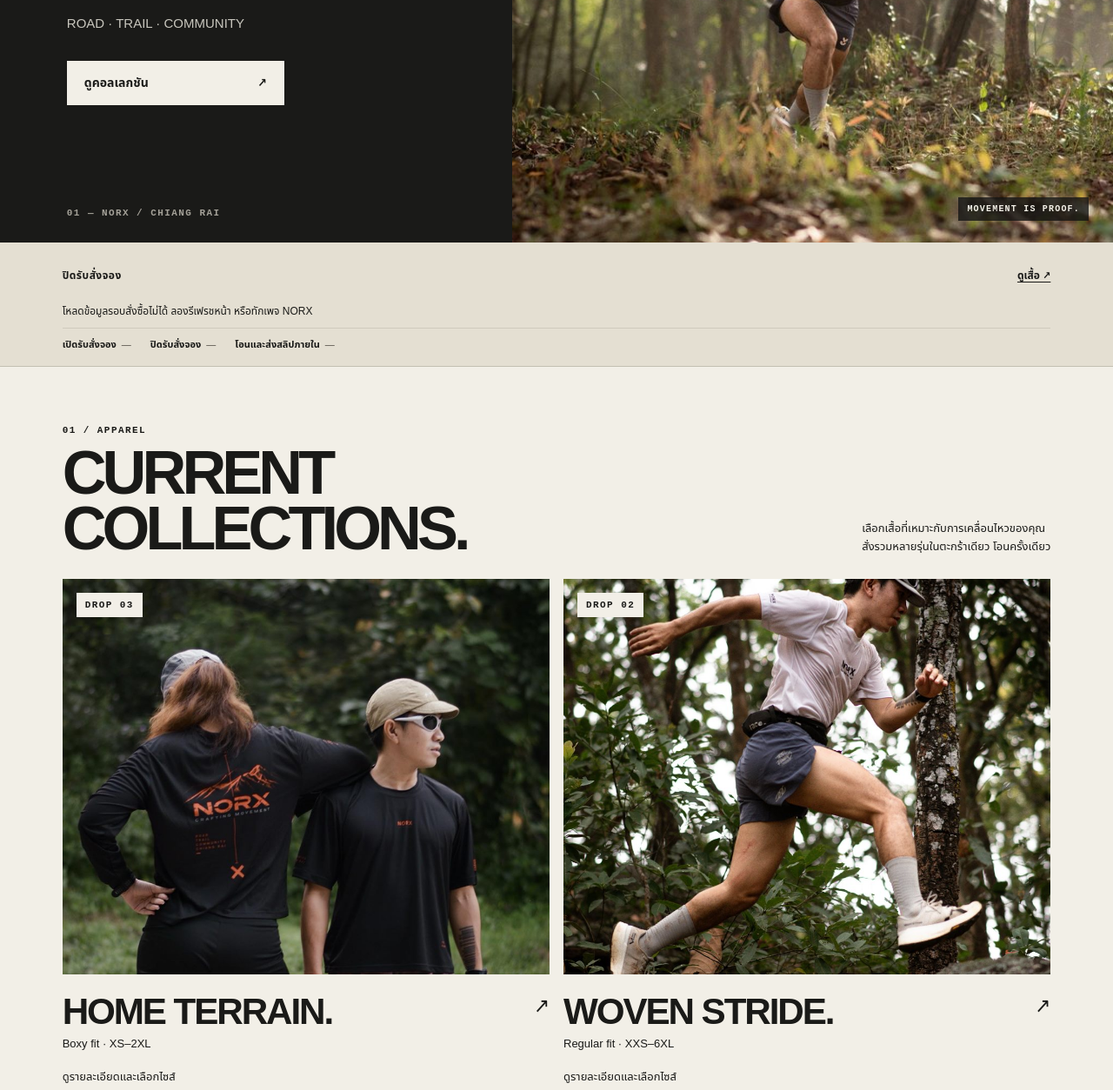
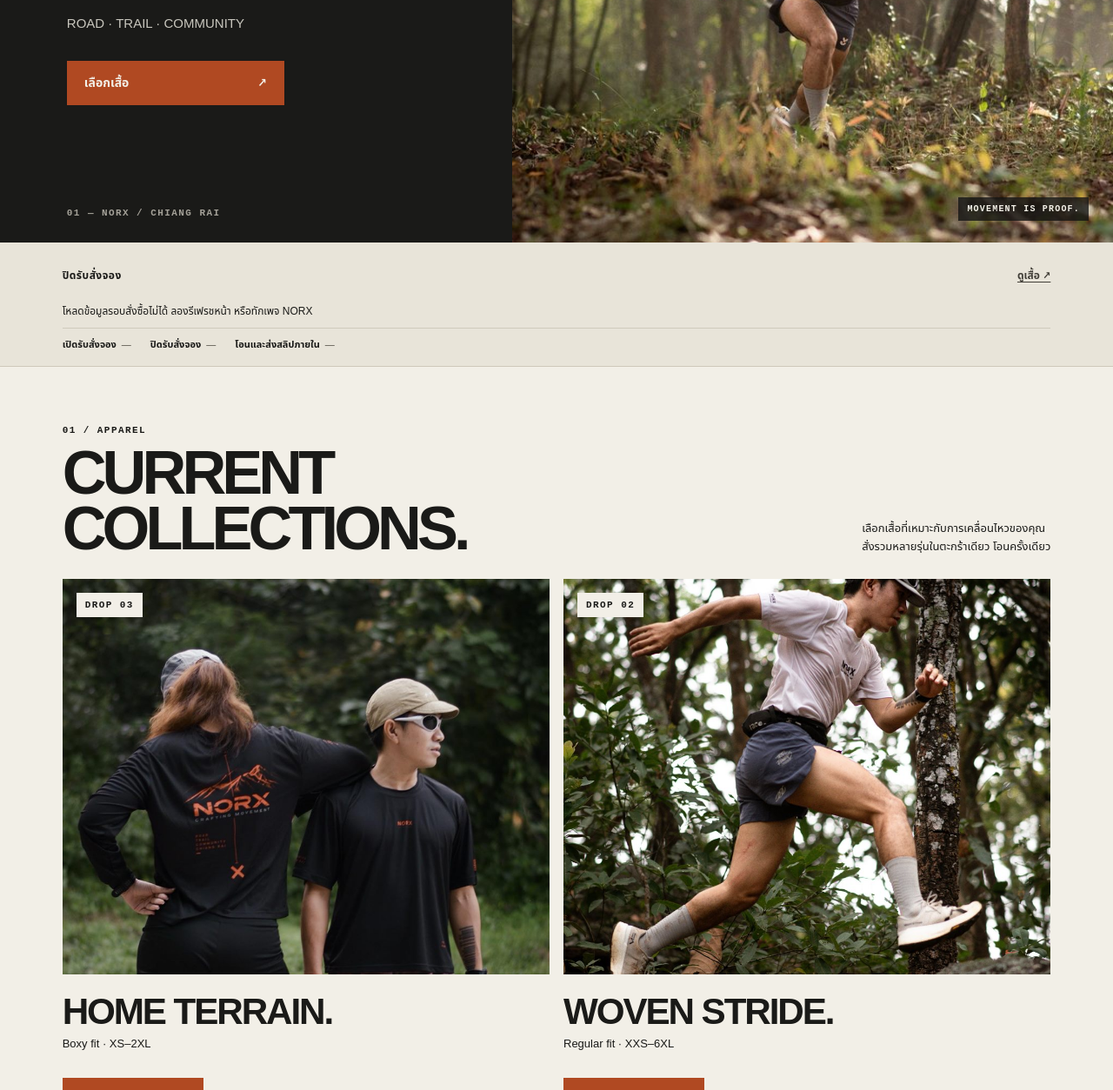
Before and after one commit to Norxcraftingmovement/Norxcraftingmovement.github.io, a plain HTML site: page index.html in a window 1280 px wide. Shown: the part 439-1693 px from the top of the page at 87% size. Drawn offline with Linux system fonts and the light colour scheme; no server answers.

Commit message:
Refine homepage palette and primary shopping actions

```diff
--- a/index.html
+++ b/index.html
@@ -12,7 +12,7 @@
 <meta property="og:type" content="website">
 <link rel="preload" as="image" href="assets/homepage/hero-anc-9381-960.jpg" imagesrcset="assets/homepage/hero-anc-9381-720.jpg 720w, assets/homepage/hero-anc-9381-960.jpg 960w, assets/homepage/hero-anc-9381-1440.jpg 1440w" imagesizes="(max-width:660px) 100vw, 54vw">
 <style>
-:root{--ink:#1a1a18;--paper:#f2efe7;--stone:#ddd9ce;--muted:#a7a59d;--accent:#b85e38}
+:root{--ink:#1a1a18;--paper:#f2efe7;--stone:#e8e4d9;--muted:#a7a59d;--accent:#b85e38;--action:#b04922;--action-hover:#9e3f1c}
 *{box-sizing:border-box}
 html{scroll-behavior:smooth;-webkit-text-size-adjust:100%}
 body{margin:0;font-family:Arial,"Noto Sans Thai","Sukhumvit Set","Thonburi",Tahoma,sans-serif;background:var(--paper);color:var(--ink);overflow-x:hidden}
@@ -35,19 +35,19 @@ img{display:block;width:100%;object-fit:cover}
 .eyebrow{color:#b7b4a7;letter-spacing:.16em;font:700 12px "Courier New",monospace}
 .hero h1{font-size:clamp(54px,5.45vw,100px);line-height:.88;letter-spacing:-.075em;margin:26px 0 24px;font-weight:900}
 .hero p{font-size:15px;line-height:1.7;margin:0 0 30px;color:#c8c6bd;max-width:360px}
-.cta{background:var(--paper);color:var(--ink);padding:15px 20px;font-size:14px;font-weight:700;display:inline-flex;align-items:center;justify-content:space-between;gap:30px;max-width:250px;min-height:48px}
-.cta:hover{background:#fff}
+.cta{background:var(--action);color:var(--paper);padding:15px 20px;font-size:14px;font-weight:700;display:inline-flex;align-items:center;justify-content:space-between;gap:30px;max-width:250px;min-height:48px}
+.cta:hover{background:var(--action-hover);color:var(--paper)}
 .hero-media{position:relative;overflow:hidden;min-height:630px}
 .hero-media>img{position:absolute;inset:0;width:100%;height:100%;object-position:50% 53%}
 .hero-meta{position:absolute;bottom:25px;right:28px;padding:8px 10px;background:#151513cc;color:#f4f1e8;font-size:10px;letter-spacing:.12em}
 .hero-index{position:absolute;bottom:28px;left:6vw;color:#a4a198}
 /* sale state strip (dynamic, from shop.js) */
-.round{border-bottom:1px solid #c3bfb2;padding:16px 5.6vw;background:#e4dfd2;font-size:12px;line-height:1.5}
+.round{border-bottom:1px solid #cec8ba;padding:16px 5.6vw;background:var(--stone);font-size:12px;line-height:1.5}
 .round-main{display:flex;align-items:center;justify-content:space-between;gap:12px 24px;flex-wrap:wrap}
 .round-left{display:flex;align-items:center;gap:10px 20px;flex-wrap:wrap}
 .round strong{letter-spacing:.04em}
 .badge{font-weight:700;letter-spacing:.04em}
-.round-link{font-weight:700;white-space:nowrap;text-decoration:underline;text-underline-offset:3px;display:inline-flex;align-items:center;min-height:44px}
+.round-link{color:#423f38;font-weight:700;white-space:nowrap;text-decoration:underline;text-underline-offset:3px;display:inline-flex;align-items:center;min-height:44px}
 .countdown{display:flex;align-items:center;gap:10px;flex-wrap:wrap}.countdown[hidden]{display:none}
 .cd-label{font-size:11px;font-weight:700;letter-spacing:.06em;color:#5f5c53}
 .cd-row{display:inline-flex;gap:6px}
@@ -67,16 +67,16 @@ img{display:block;width:100%;object-fit:cover}
 .card-image{aspect-ratio:1.23;position:relative;overflow:hidden;background:#ccc}
 .card-image img{width:100%;height:100%;object-position:50% 43%;transition:transform .4s}
 .card-image .tag{position:absolute;top:16px;left:16px;background:var(--paper);padding:8px 10px}
-.card-body{padding:22px 0 16px;border-bottom:1px solid var(--ink);display:grid;grid-template-columns:1fr auto;gap:8px}
+.card-body{padding:22px 0 16px;border-bottom:1px solid var(--ink);display:grid;grid-template-columns:1fr;gap:8px}
 .card h3{margin:0;font-size:clamp(23px,3.3vw,46px);line-height:1;letter-spacing:-.05em}
 .card p{margin:7px 0 0;font-size:13px;line-height:1.45}
 .card .price{font-weight:700}.card .price:empty{display:none}
-.arrow{font-size:24px}
+.product-cta{display:inline-flex;align-items:center;margin-top:10px;padding:9px 11px;min-height:44px;font-size:12px;line-height:1.35;background:var(--action);color:var(--paper);font-weight:700}.card:hover .product-cta{background:var(--action-hover)}
 .card:hover img,.tile:hover img{transform:scale(1.025)}
 .notice{margin:28px 0 0;font-size:12px;line-height:1.7;color:#4d4a42;border-left:2px solid var(--ink);padding:2px 0 2px 14px;max-width:640px}
 .notice a{text-decoration:underline;text-underline-offset:3px}
-.movement{background:var(--ink);color:var(--paper);padding:58px 5.6vw 65px}
-.movement .section-head p{color:#bdb9ac}
+.movement{background:var(--paper);color:var(--ink);padding:58px 5.6vw 65px;border-top:1px solid #cfc9bc}
+.movement .section-head p{color:#58554c}
 .tile{position:relative;aspect-ratio:1.10;overflow:hidden;margin:0}
 .tile img{height:100%;object-position:50% 45%;transition:transform .4s}
 .tile:after{content:'';position:absolute;inset:0;background:linear-gradient(0deg,#0009,transparent 60%)}
@@ -114,7 +114,7 @@ img{display:block;width:100%;object-fit:cover}
  .section-head{display:block;margin-bottom:20px}.section-head h2{font-size:47px}.section-head p{margin:13px 0 0;max-width:100%}
  .cards{gap:12px}.card-image{aspect-ratio:.78}
  .card-image .tag{top:8px;left:8px;padding:6px;letter-spacing:.06em;font-size:9px}
- .card-body{padding:12px 0 14px}.card h3{font-size:23px;line-height:.98}.card p{font-size:11px;line-height:1.5}.arrow{font-size:16px}
+ .card-body{padding:12px 0 14px}.card h3{font-size:23px;line-height:.98}.card p{font-size:11px;line-height:1.5}.product-cta{padding:7px 8px;font-size:10px}
  .tile{aspect-ratio:.83}.tile .caption{left:12px;bottom:12px}.tile .caption .mono{font-size:8px}.tile h3{font-size:36px}
  .roots{display:flex;flex-direction:column}.roots-photo{min-height:0;height:380px}.roots-text{padding:42px 18px 46px}.roots h2{font-size:55px}.roots-text p{font-size:14px;margin-top:20px}
  .footer{padding:30px 18px;gap:10px}.footer img{width:60px}.footer .mono{font-size:9px}.footer p{font-size:10px}
@@ -136,7 +136,7 @@ img{display:block;width:100%;object-fit:cover}
   <div class="eyebrow">ROOTED IN CHIANG RAI.</div>
   <h1>CRAFTING<br>MOVEMENT.</h1>
   <p>ROAD · TRAIL · COMMUNITY</p>
-  <a href="#collections" class="cta">ดูคอลเลกชัน <span aria-hidden="true">↗</span></a>
+  <a href="#collections" class="cta">เลือกเสื้อ <span aria-hidden="true">↗</span></a>
   <span class="hero-index mono" aria-hidden="true">01 — NORX / CHIANG RAI</span>
  </div>
  <div class="hero-media">
@@ -158,8 +158,8 @@ img{display:block;width:100%;object-fit:cover}
 <section class="section" id="collections">
  <div class="section-head"><div><span class="mono">01 / APPAREL</span><h2>CURRENT<br>COLLECTIONS.</h2></div><p>เลือกเสื้อที่เหมาะกับการเคลื่อนไหวของคุณ<br>สั่งรวมหลายรุ่นในตะกร้าเดียว โอนครั้งเดียว</p></div>
  <div class="cards">
-  <a class="card" href="home-terrain/" data-internal><div class="card-image"><img src="assets/drop03-card.jpg" width="900" height="1125" alt="เสื้อ NORX Drop 03 Home Terrain" loading="lazy" decoding="async"><span class="tag mono">DROP 03</span></div><div class="card-body"><div><h3>HOME TERRAIN.</h3><p>Boxy fit · XS–2XL<br><span class="price" data-price="drop03"></span><br>ดูรายละเอียดและเลือกไซส์</p></div><span class="arrow" aria-hidden="true">↗</span></div></a>
-  <a class="card" href="woven-stride/" data-internal><div class="card-image"><img src="assets/drop02/ANC_9514.jpg" width="960" height="1200" alt="เสื้อ NORX Drop 02 Woven Stride สีขาว" loading="lazy" decoding="async"><span class="tag mono">DROP 02</span></div><div class="card-body"><div><h3>WOVEN STRIDE.</h3><p>Regular fit · XXS–6XL<br><span class="price" data-price="drop02"></span><br>ดูรายละเอียดและเลือกไซส์</p></div><span class="arrow" aria-hidden="true">↗</span></div></a>
+  <a class="card" href="home-terrain/" data-internal><div class="card-image"><img src="assets/drop03-card.jpg" width="900" height="1125" alt="เสื้อ NORX Drop 03 Home Terrain" loading="lazy" decoding="async"><span class="tag mono">DROP 03</span></div><div class="card-body"><div><h3>HOME TERRAIN.</h3><p>Boxy fit · XS–2XL<br><span class="price" data-price="drop03"></span><br><span class="product-cta">ดูรายละเอียดและเลือกไซส์ <span aria-hidden="true">&nbsp;↗</span></span></p></div></div></a>
+  <a class="card" href="woven-stride/" data-internal><div class="card-image"><img src="assets/drop02/ANC_9514.jpg" width="960" height="1200" alt="เสื้อ NORX Drop 02 Woven Stride สีขาว" loading="lazy" decoding="async"><span class="tag mono">DROP 02</span></div><div class="card-body"><div><h3>WOVEN STRIDE.</h3><p>Regular fit · XXS–6XL<br><span class="price" data-price="drop02"></span><br><span class="product-cta">ดูรายละเอียดและเลือกไซส์ <span aria-hidden="true">&nbsp;↗</span></span></p></div></div></a>
  </div>
  <p class="notice">รับเองไม่มีค่าส่ง · จัดส่งคิดค่าส่งครั้งเดียวต่อออเดอร์ แม้ซื้อหลายรุ่น<br>ส่งชื่อและสลิปยืนยันโอนทางแชทเพจ <a href="https://www.facebook.com/profile.php?id=61587303667289" target="_blank" rel="noopener noreferrer">NORX : Crafting Movement</a> เท่านั้น</p>
 </section>
```
